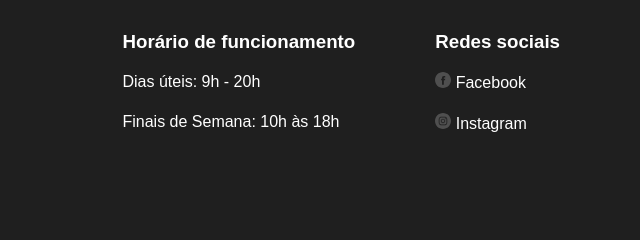
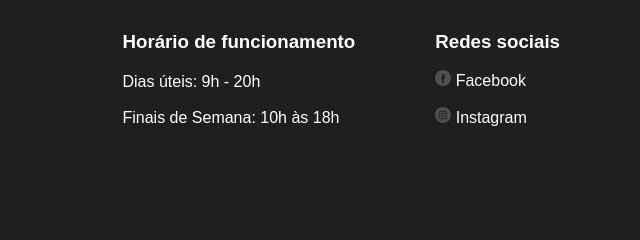
Before and after one commit to DanielaOSAbreu/web_project_library_pt, a plain HTML site: page index.html in a window 1280 px wide. Shown: the part 3561-3801 px from the top of the page, 640-1280 px from the left. Drawn offline with Linux system fonts and the light colour scheme.

Commit message:
finalizado

```diff
--- a/styles/style.css
+++ b/styles/style.css
@@ -402,6 +402,7 @@
 }
 
 .footer__column-heading {
+  margin-bottom: 20px;
 
 
 
@@ -415,8 +416,7 @@
 }
 
 .footer__list-item {
-  margin-top: 20px;
-
+  padding-bottom: 16px;
 }
 
 .footer__column-link {
```
